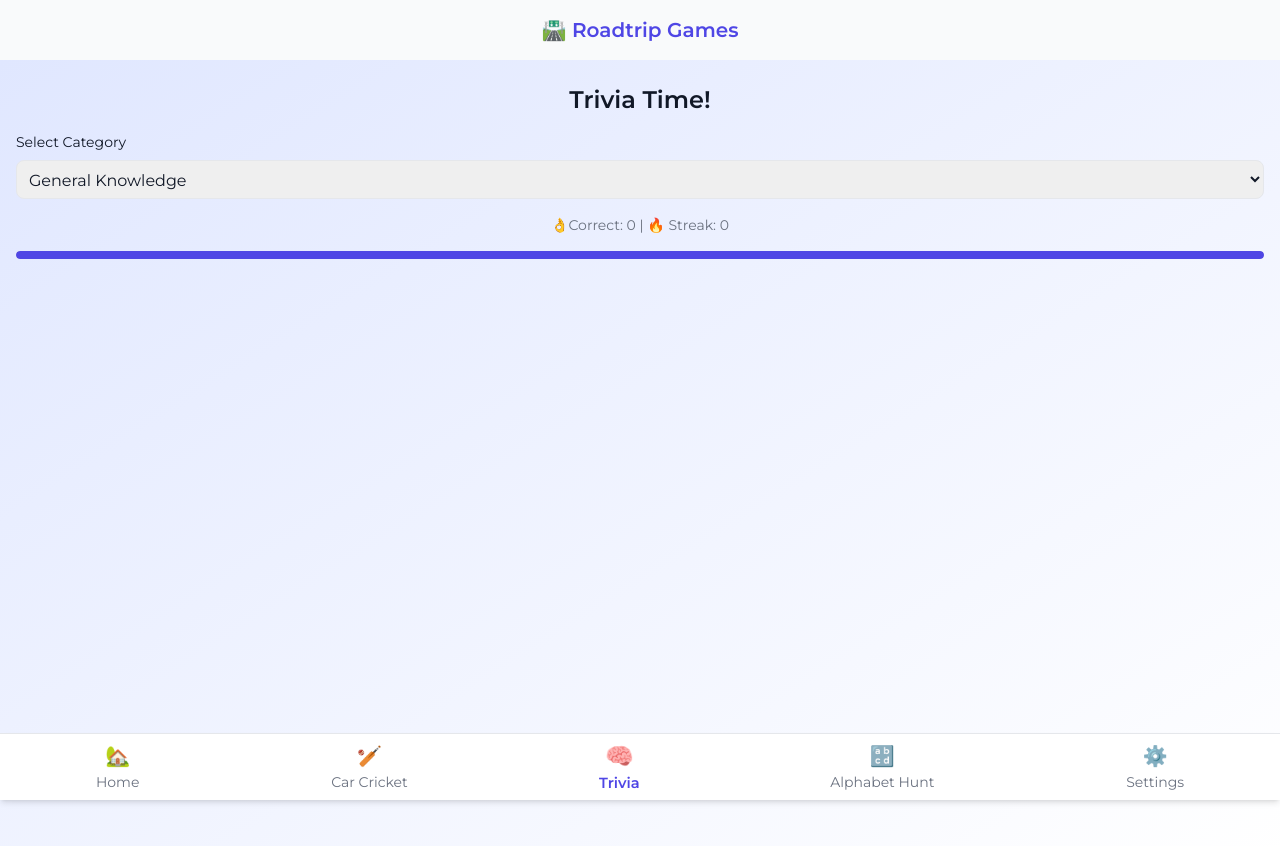
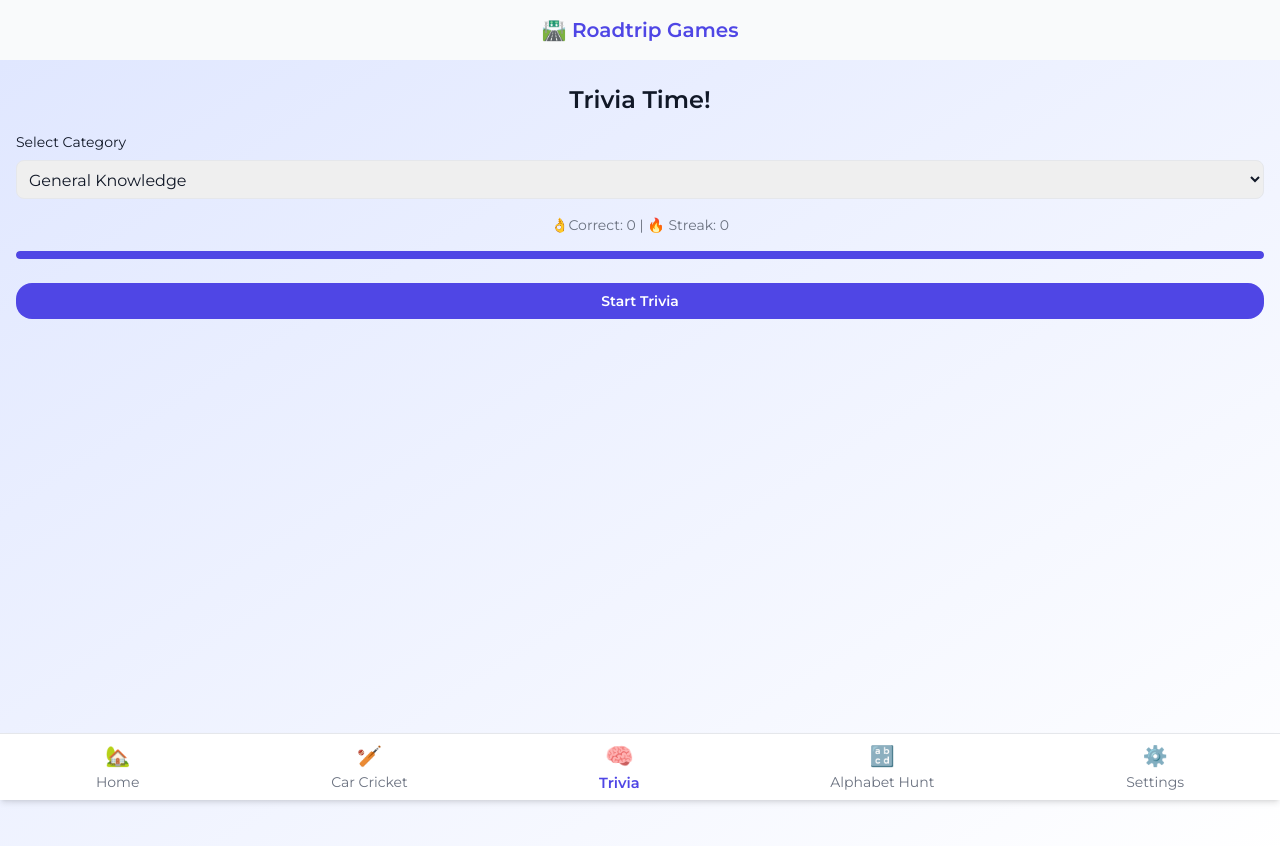
Before and after one commit to HZT1999/roadtrip-games, a Next.js app: page /games/trivia in a window 1280 px wide. Shown: the top 846 px of the page. Built offline with nearby package versions, Linux system fonts and the light colour scheme.

Commit message:
adjust trivia for cool down to prevent rate limit

```diff
--- a/src/app/games/trivia/page.tsx
+++ b/src/app/games/trivia/page.tsx
@@ -42,6 +42,8 @@ export default function TriviaPage() {
 
     const loadQuestion = async () => {
         setLoading(true);
+
+        await new Promise((resolve) => setTimeout(resolve, 2000));
         const { question, source } = await getTriviaQuestion(category);
         setQuestion(question);
         setSelected(null);
@@ -106,6 +108,7 @@ export default function TriviaPage() {
                     className="w-full p-2 rounded-lg border dark:bg-gray-800"
                     value={category}
                     onChange={(e) => setCategory(e.target.value)}
+                    disabled={loading}
                 >
                     {categories.map((cat) => (
                         <option key={cat.id} value={cat.id}>
@@ -118,6 +121,7 @@ export default function TriviaPage() {
             <div className="text-center mb-4 text-sm text-text-muted">
                 👌Correct: {score.correct} | 🔥 Streak: {score.streak}
             </div>
+
 
             <div className="relative h-2 w-full bg-gray-300 dark:bg-gray-700 rounded overflow-hidden mb-4">
                 <div
@@ -132,7 +136,23 @@ export default function TriviaPage() {
                     style={{ width: `${(timeLeft / 30) * 100}%` }}
                 />
             </div>
-            {question && (
+
+            {!question && !loading && (
+                <div className="text-center mt-6">
+                    <Button onClick={loadQuestion}>
+                        Start Trivia
+                    </Button>
+                </div>
+            )}
+
+            {loading && (
+                <div className="text-center mt-6">
+                    <div className="w-6 h-6 border-4 border-brand border-t-transparent rounded-full animate-spin mx-auto" />
+                    <p className="text-sm text-text-muted mt-2">Fetching question...</p>
+                </div>
+            )}
+
+            {!loading && question && (
                 <div className="space-y-4">
                     <p className="font-semibold text-lg">{question.question}</p>
                     <div className="grid gap-2">
```
